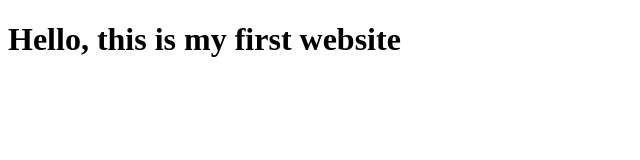
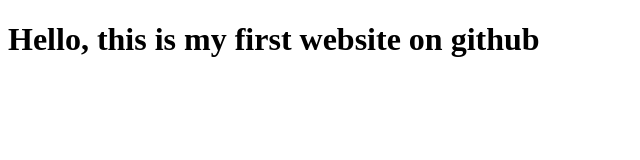
Before and after one commit to Amankesarwani2202/VSA1617, a plain HTML site: page index.html in a window 1280 px wide. Shown: the whole page, without its empty margins (0-640 px from the left). Drawn offline with Linux system fonts and the light colour scheme.

Commit message:
Added vsa.txt and modified index.html

```diff
--- a/index.html
+++ b/index.html
@@ -6,6 +6,6 @@
     <title>Document</title>
 </head>
 <body>
-    <h1>Hello, this is my first website</h1>
+    <h1>Hello, this is my first website on github</h1>
 </body>
 </html>
```
Also changed, not shown: vsa.html (added).
